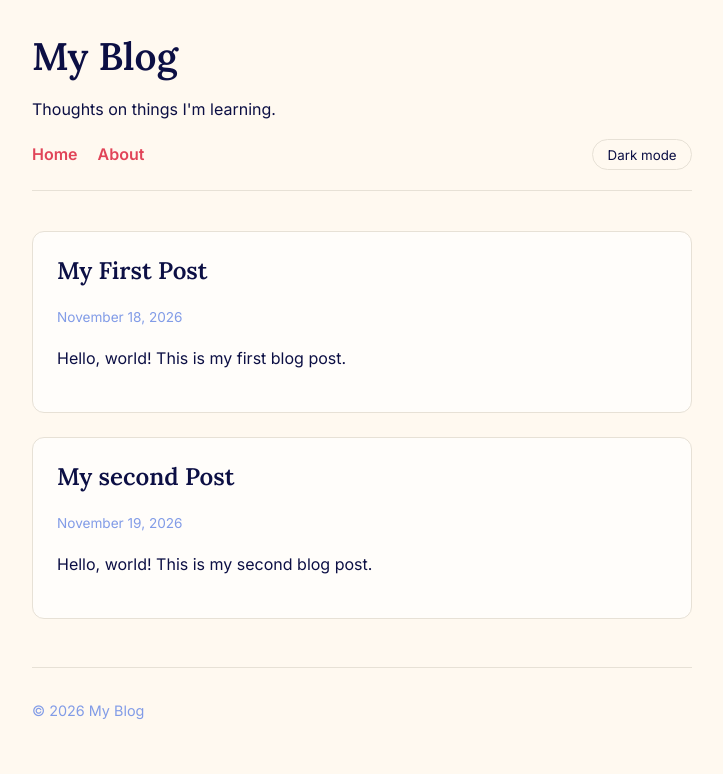
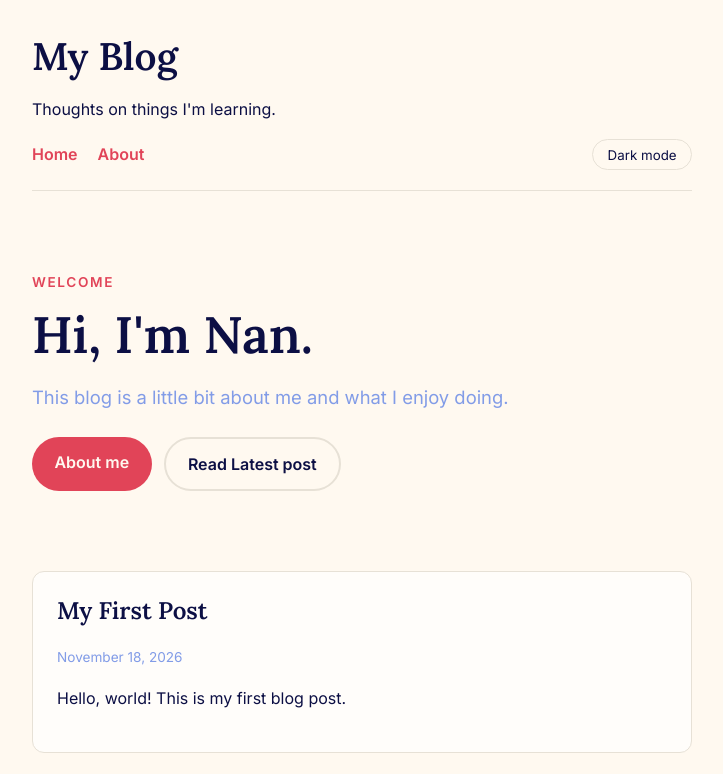
Before and after one commit to grod06/blog, a plain HTML site: page index.html in a window 1280 px wide. Shown: the top 774 px of the page, without its empty margins (278-1001 px from the left). Drawn offline with Linux system fonts and the light colour scheme.

```diff
--- a/index.html
+++ b/index.html
@@ -21,7 +21,16 @@
   </header>
 
   <main>
-    <article>
+      <section class="hero">
+  <p class="eyebrow">Welcome</p>
+  <h2>Hi, I'm Nan.</h2>
+  <p class="lead">This blog is a little bit about me and what I enjoy doing.</p>
+  <div class="hero-buttons">
+  <a class="button" href="about.html">About me</a>
+  <a class="button secondary" href="#posts">Read Latest post</a>
+  </div>
+</section>
+    <article id="posts">
       <h2>My First Post</h2>
       <p class="date">November 18, 2026</p>
       <p>Hello, world! This is my first blog post.</p>
--- a/style.css
+++ b/style.css
@@ -109,6 +109,71 @@ footer {
   font-size: 0.9rem;
 }
 
+.hero {
+  padding: 2.5rem 0 3rem;
+  margin-bottom: 2rem;
+
+}
+
+.eyebrow {
+  color: var(--accent);
+  font-weight: 600;
+  font-size: 0.85rem;
+  letter-spacing: 0.12em;
+  text-transform: uppercase;
+  margin: 0 0 0.5rem;
+}
+
+.hero h2 {
+  font-size: clamp(2rem, 6vw, 3.2rem);
+  margin: 0 0 1rem;
+}
+
+.lead {
+  font-size: 1.15rem;
+  color: var(--muted);
+  max-width: 34rem;
+  margin: 0 0 1.5rem;
+}
+
+.button {
+  display: inline-block;
+  background: var(--accent);
+  color: var(--bg);
+  padding: 0.7rem 1.4rem;
+  border-radius: 999px;
+  text-decoration: none;
+  font-weight: 600;
+  transition: transform 0.2s, box-shadow 0.2s;
+}
+
+.button:hover {
+  transform: translateY(-2px);
+  box-shadow: 0 6px 16px rgba(0, 0, 0, 0.15);
+}
+
+.button.secondary {
+  background: transparent;
+  color: var(--text);
+  border: 2px solid var(--border);
+  transition: transform 0.2s, box-shadow 0.2s;
+}
+
+.button.secondary:hover {
+  border-color: var(--accent);
+  box-shadow: none;
+}
+
+.hero-buttons {
+  display: flex;
+  gap: 0.75rem;
+  flex-wrap: wrap;
+}
+
+html {
+    scroll-behavior: smooth;
+}
+
 @media (max-width: 600px) {
   h1 {
     font-size: 1.9rem;
```
Also changed, not shown: about.html (+3 -1 lines).
